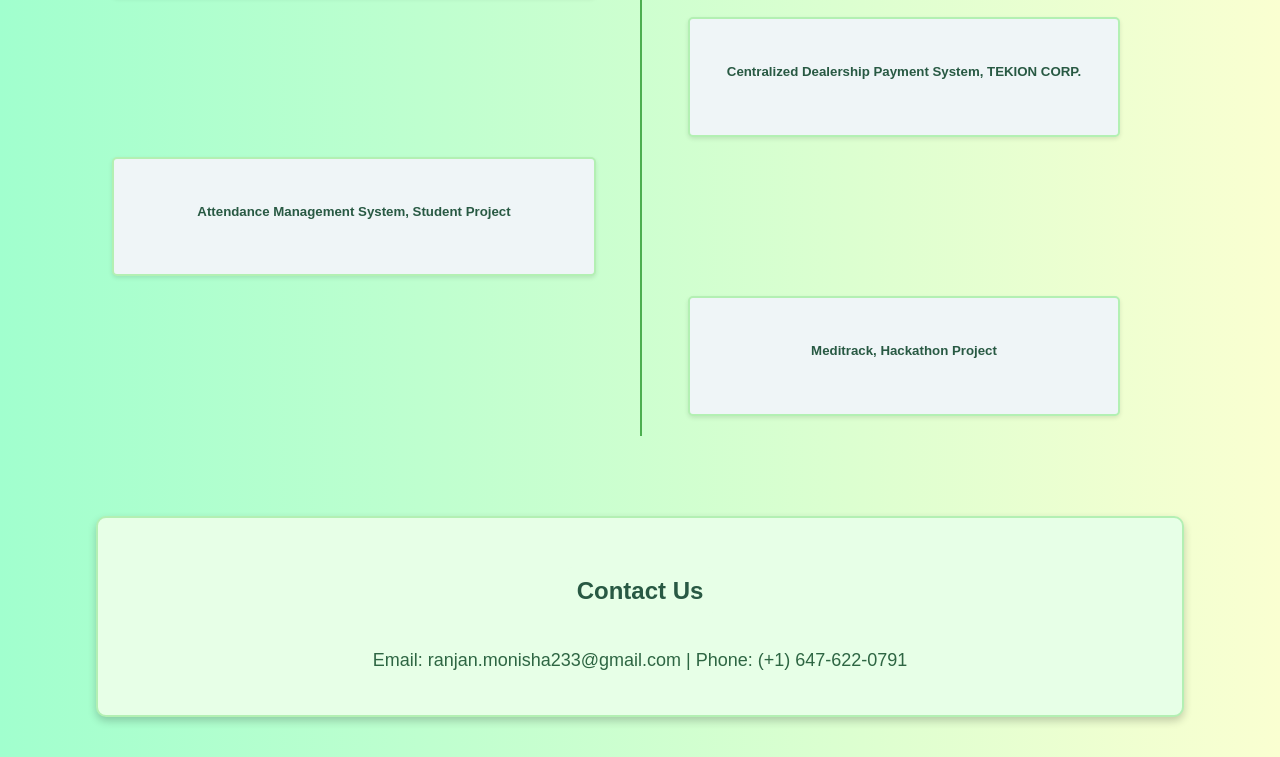
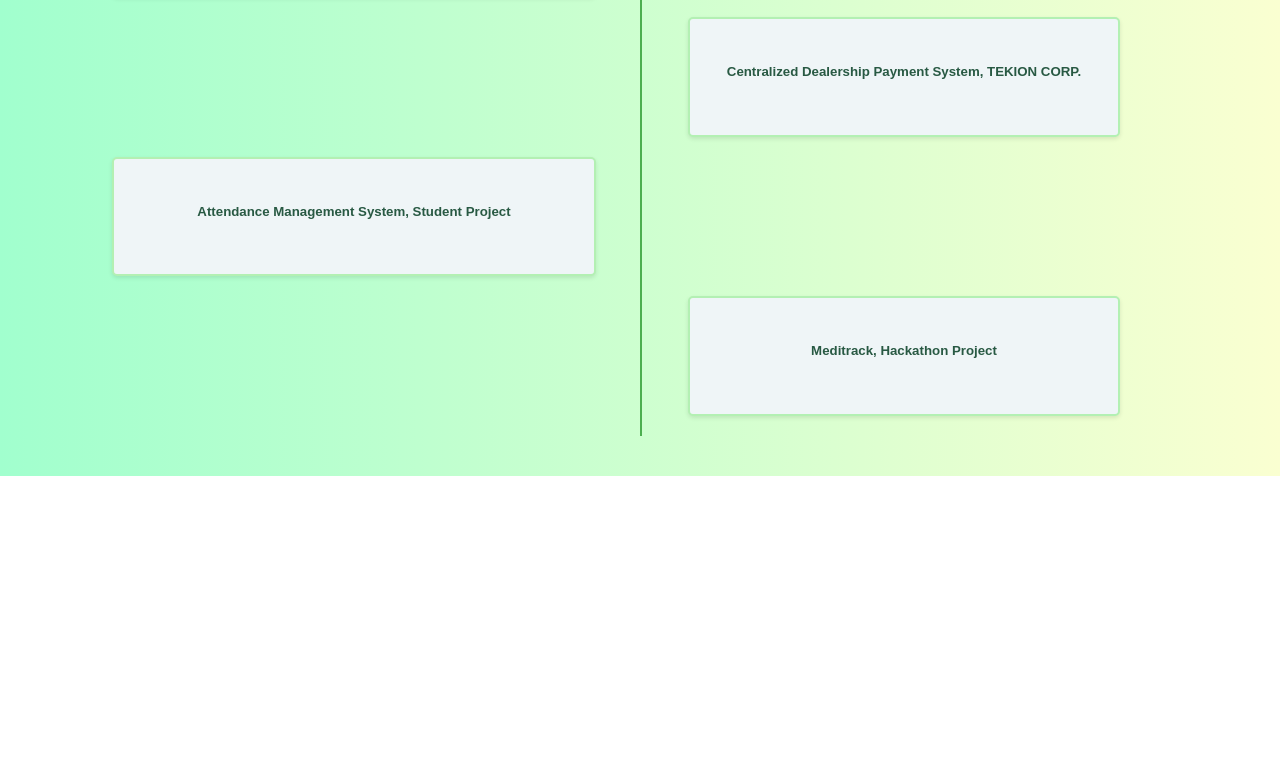
Before and after one commit to scarlet2131/FrontEnd_Webiste, a plain HTML site: page index.html in a window 1280 px wide. Shown: the part 2962-3719 px from the top of the page. After the commit the page ends 3438 px from the top, so only its background shows below. Drawn offline with Linux system fonts and the light colour scheme.

Commit message:
Resume/renamed file

```diff
--- a/index.html
+++ b/index.html
@@ -16,7 +16,7 @@
             <li><a href="#education">Education</a></li>
             <li><a href="#experience">Experience</a></li>
             <li><a href="#projects">Projects</a></li>
-            <li><a href="coverletter.html">Cover Letter</a><li>
+            <li><a href="cover.html">Cover Letter</a><li>
             <li><a href="contact.html">Contact Us</a></li>
 
 
@@ -126,11 +126,6 @@
     </div>
 </section>
 
-<section id="contact">
-    <h2>Contact Us</h2>
-    <p>Email: ranjan.monisha233@gmail.com | Phone: (+1) 647-622-0791</p>
-</section>
-
 <footer>
     <p>Copyright © 2024 Monisha Ranjan. All Rights Reserved.</p>
 </footer>
```
Also changed, not shown: contact.html (+1 -1 lines), cover.html (renamed from coverLetter.html).
